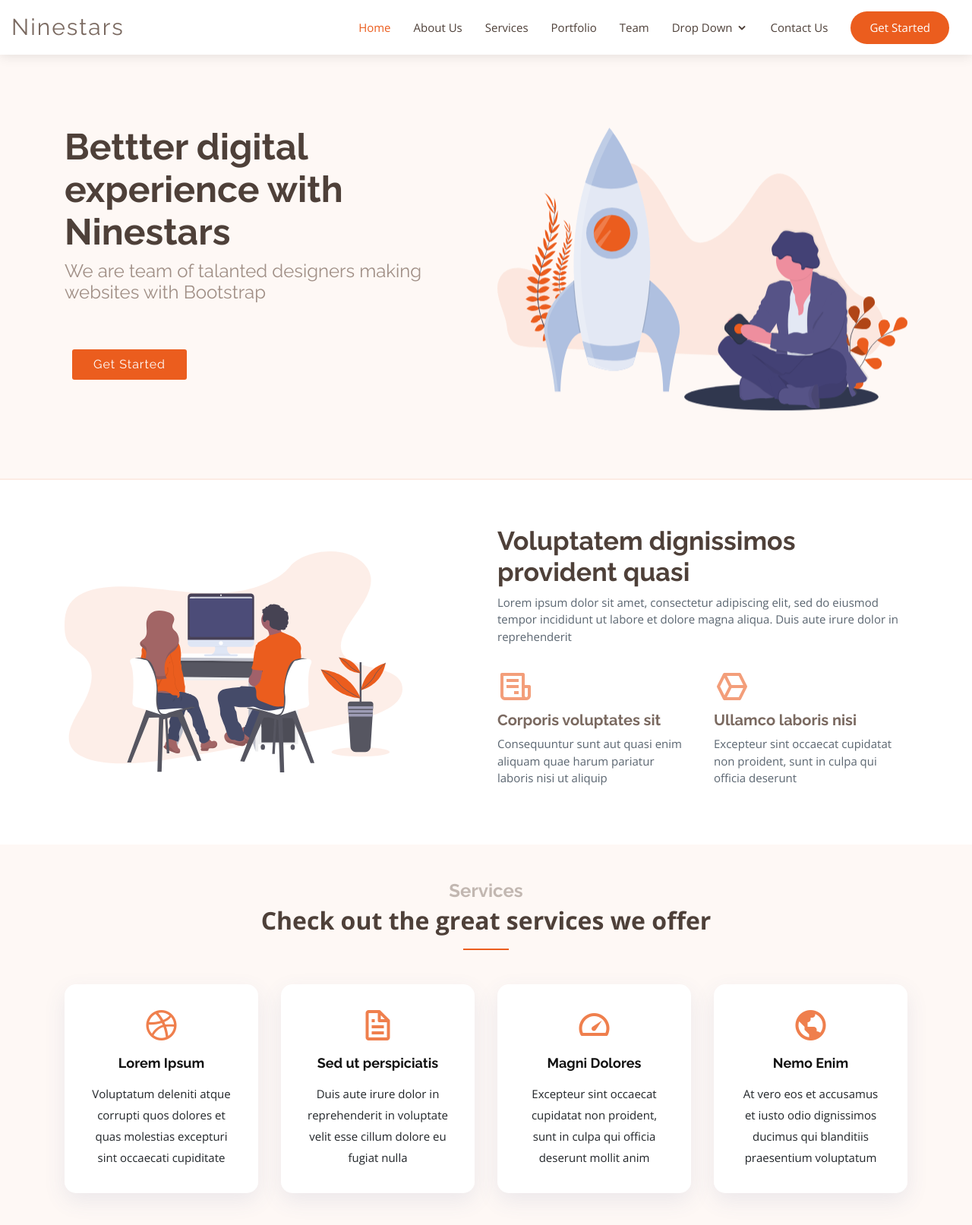
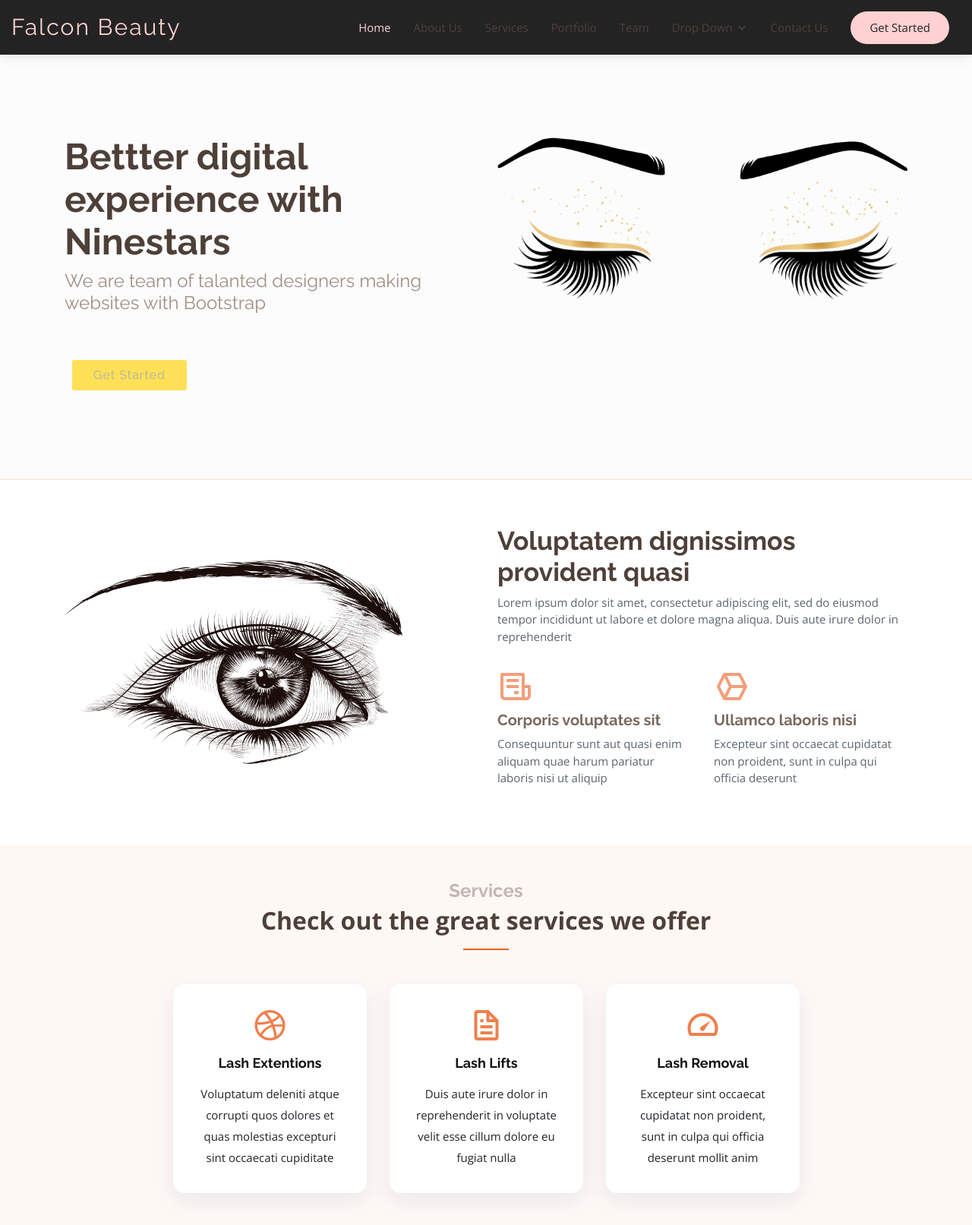
Before and after one commit to sjetho/Falcon-Beauty, a plain HTML site: page index.html in a window 1280 px wide. Shown: the top 1613 px of the page at 76% size. Drawn offline with nearby package versions, Linux system fonts and the light colour scheme.

Commit message:
Header work

```diff
--- a/assets/css/style.css
+++ b/assets/css/style.css
@@ -74,7 +74,7 @@ h1, h2, h3, h4, h5, h6, .font-primary {
   z-index: 997;
   transition: all 0.5s;
   padding: 15px 0;
-  background: #fff;
+  background: #232323;
   box-shadow: 0px 2px 15px rgba(0, 0, 0, 0.1);
 }
 
@@ -88,7 +88,7 @@ h1, h2, h3, h4, h5, h6, .font-primary {
 }
 
 #header .logo h1 a, #header .logo h1 a:hover {
-  color: #7a6960;
+  color: #FFD1D1;
   text-decoration: none;
 }
 
@@ -129,21 +129,21 @@ h1, h2, h3, h4, h5, h6, .font-primary {
 }
 
 .nav-menu a:hover, .nav-menu .active > a, .nav-menu li:hover > a {
-  color: #eb5d1e;
+  color: #FFD1D1;
   text-decoration: none;
 }
 
 .nav-menu .get-started a {
-  background: #eb5d1e;
-  color: #fff;
+  background: #FFD1D1;
+  color: #232323;
   border-radius: 50px;
   margin: 0 15px;
   padding: 10px 25px;
 }
 
 .nav-menu .get-started a:hover {
-  background: #ee7843;
-  color: #fff;
+  background: #232323;
+  color: #FFD1D1;
 }
 
 .nav-menu .drop-down ul {
@@ -259,7 +259,7 @@ h1, h2, h3, h4, h5, h6, .font-primary {
 
 .mobile-nav .get-started a {
   background: #eb5d1e;
-  color: #fff;
+  color: #ABB0B5;
   border-radius: 50px;
   margin: 15px;
   padding: 10px 25px;
@@ -267,7 +267,7 @@ h1, h2, h3, h4, h5, h6, .font-primary {
 
 .mobile-nav .get-started a:hover {
   background: #ee7843;
-  color: #fff;
+  color: #ABB0B5;
 }
 
 .mobile-nav .drop-down > a:after {
@@ -344,7 +344,7 @@ h1, h2, h3, h4, h5, h6, .font-primary {
 #hero {
   width: 100%;
   height: 70vh;
-  background: #fef8f5;
+  background: #FCFCFC;
   border-bottom: 2px solid #fcebe3;
   margin: 72px 0 -72px 0;
 }
@@ -373,8 +373,8 @@ h1, h2, h3, h4, h5, h6, .font-primary {
   border-radius: 3px;
   transition: 0.5s;
   margin: 10px;
-  color: #fff;
-  background: #eb5d1e;
+  color: #ABB0B5;
+  background: #FFE056;
 }
 
 #hero .btn-get-started:hover {
--- a/index.html
+++ b/index.html
@@ -42,7 +42,7 @@
     <div class="container-fluid d-flex">
 
       <div class="logo mr-auto">
-        <h1 class="text-light"><a href="index.html"><span>Ninestars</span></a></h1>
+        <h1 class="text-light"><a href="index.html"><span>Falcon Beauty</span></a></h1>
         <!-- Uncomment below if you prefer to use an image logo -->
         <!-- <a href="index.html"><img src="assets/img/logo.png" alt="" class="img-fluid"></a>-->
       </div>
@@ -91,7 +91,7 @@
           <a href="#about" class="btn-get-started scrollto">Get Started</a>
         </div>
         <div class="col-lg-6 order-1 order-lg-2 hero-img">
-          <img src="assets/img/hero-img.svg" class="img-fluid animated" alt="">
+          <img src="./assets/img/goldLashes.png" class="img-fluid animated" alt="">
         </div>
       </div>
     </div>
@@ -106,7 +106,7 @@
 
         <div class="row justify-content-between">
           <div class="col-lg-5 d-flex align-items-center justify-content-center about-img">
-            <img src="assets/img/about-img.svg" class="img-fluid" alt="" data-aos="zoom-in">
+            <img src="assets/img/BWlash.png" class="img-fluid" alt="" data-aos="zoom-in">
           </div>
           <div class="col-lg-6 pt-5 pt-lg-0">
             <h3 data-aos="fade-up">Voluptatem dignissimos provident quasi</h3>
@@ -140,11 +140,11 @@
           <p>Check out the great services we offer</p>
         </div>
 
-        <div class="row">
+        <div class="row justify-content-center">
           <div class="col-md-6 col-lg-3 d-flex align-items-stretch" data-aos="zoom-in" data-aos-delay="100">
             <div class="icon-box">
               <div class="icon"><i class="bx bxl-dribbble"></i></div>
-              <h4 class="title"><a href="">Lorem Ipsum</a></h4>
+              <h4 class="title"><a href="">Lash Extentions</a></h4>
               <p class="description">Voluptatum deleniti atque corrupti quos dolores et quas molestias excepturi sint occaecati cupiditate</p>
             </div>
           </div>
@@ -152,7 +152,7 @@
           <div class="col-md-6 col-lg-3 d-flex align-items-stretch" data-aos="zoom-in" data-aos-delay="200">
             <div class="icon-box">
               <div class="icon"><i class="bx bx-file"></i></div>
-              <h4 class="title"><a href="">Sed ut perspiciatis</a></h4>
+              <h4 class="title"><a href="">Lash Lifts</a></h4>
               <p class="description">Duis aute irure dolor in reprehenderit in voluptate velit esse cillum dolore eu fugiat nulla</p>
             </div>
           </div>
@@ -160,18 +160,18 @@
           <div class="col-md-6 col-lg-3 d-flex align-items-stretch" data-aos="zoom-in" data-aos-delay="300">
             <div class="icon-box">
               <div class="icon"><i class="bx bx-tachometer"></i></div>
-              <h4 class="title"><a href="">Magni Dolores</a></h4>
+              <h4 class="title"><a href="">Lash Removal</a></h4>
               <p class="description">Excepteur sint occaecat cupidatat non proident, sunt in culpa qui officia deserunt mollit anim</p>
             </div>
           </div>
 
-          <div class="col-md-6 col-lg-3 d-flex align-items-stretch" data-aos="zoom-in" data-aos-delay="400">
+          <!-- <div class="col-md-6 col-lg-3 d-flex align-items-stretch" data-aos="zoom-in" data-aos-delay="400">
             <div class="icon-box">
               <div class="icon"><i class="bx bx-world"></i></div>
               <h4 class="title"><a href="">Nemo Enim</a></h4>
               <p class="description">At vero eos et accusamus et iusto odio dignissimos ducimus qui blanditiis praesentium voluptatum</p>
             </div>
-          </div>
+          </div> -->
 
         </div>
 
```
Also changed, not shown: assets/img/BWlash.png (added), assets/img/goldLashes.png (added), 2 other files.
